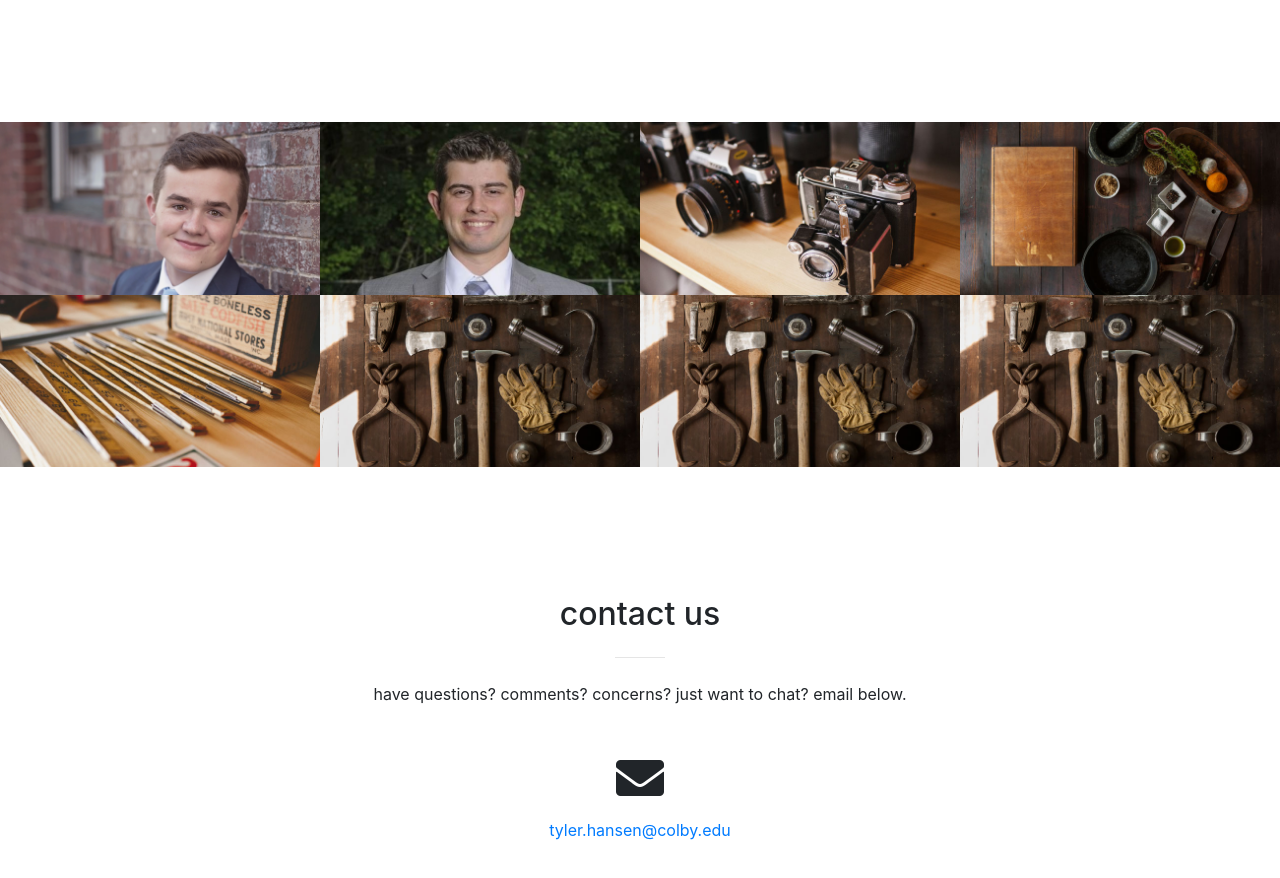
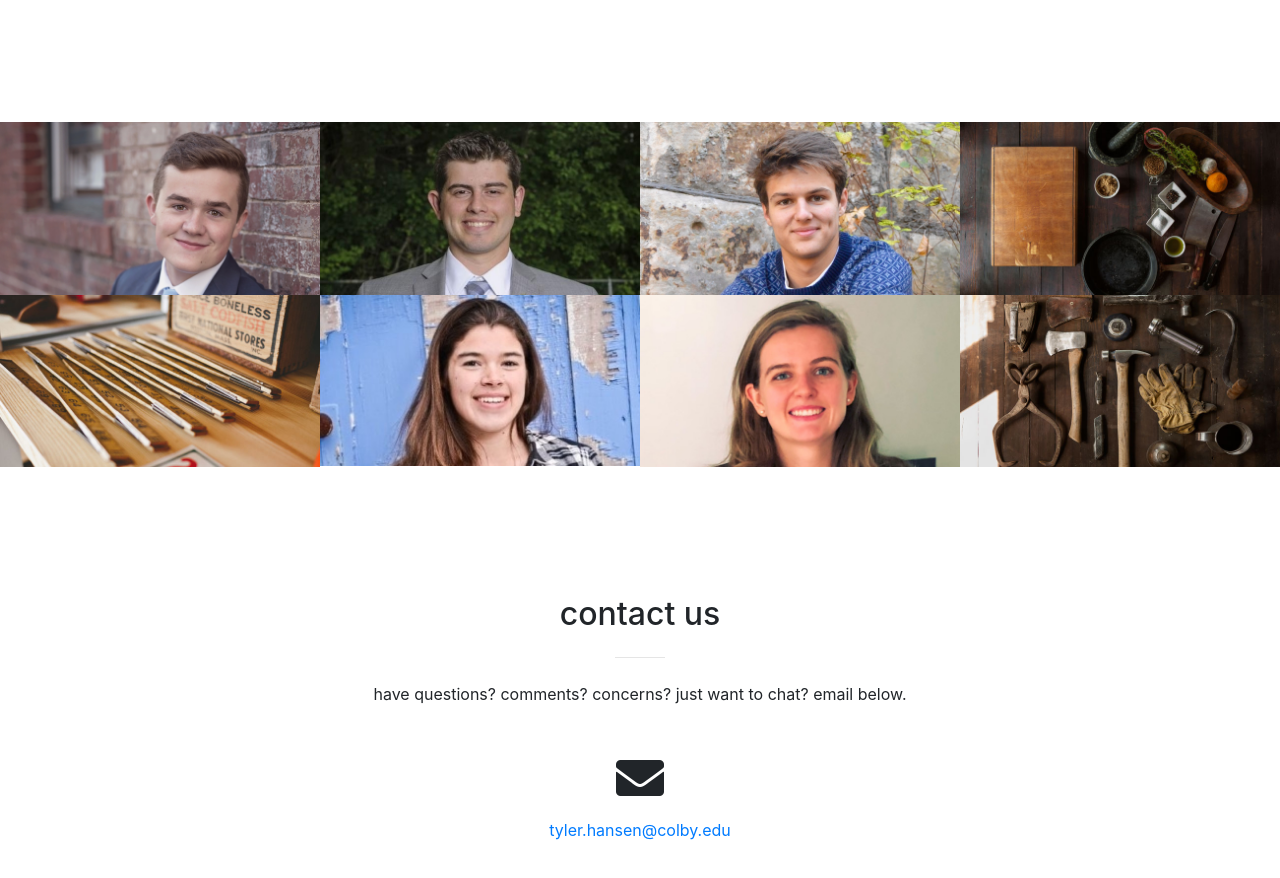
Before and after one commit to TyHansen00/renaissance, a website with bundled scripts: page index.html in a window 1280 px wide. Shown: the part 1820-2698 px from the top of the page. Built offline with nearby package versions, Linux system fonts and the light colour scheme.

Commit message:
added some photos
updating people

```diff
--- a/index.html
+++ b/index.html
@@ -150,8 +150,8 @@
             </a>
           </div>
           <div class="col-lg-3 col-sm-6">
-            <a class="portfolio-box" href="img/portfolio/fullsize/3.jpg">
-              <img class="img-fluid" src="img/portfolio/thumbnails/3.jpg" alt="">
+            <a class="portfolio-box" href="https://www.linkedin.com/in/william-kerker-963485158/">
+              <img class="img-fluid" src="img/portfolio/thumbnails/fosspic.jpg" alt="">
               <div class="portfolio-box-caption">
                 <div class="portfolio-box-caption-content">
                   <div class="project-category text-faded">
@@ -195,8 +195,8 @@
             </a>
           </div>
           <div class="col-lg-3 col-sm-6">
-            <a class="portfolio-box" href="img/portfolio/fullsize/6.jpg">
-              <img class="img-fluid" src="img/portfolio/thumbnails/6.jpg" alt="">
+            <a class="portfolio-box" href="https://www.linkedin.com/in/amy-bruce-11b888126/">
+              <img class="img-fluid" src="img/portfolio/thumbnails/amypic.jpg" alt="">
               <div class="portfolio-box-caption">
                 <div class="portfolio-box-caption-content">
                   <div class="project-category text-faded">
@@ -210,8 +210,8 @@
             </a>
           </div>
           <div class="col-lg-3 col-sm-6">
-            <a class="portfolio-box" href="img/portfolio/fullsize/6.jpg">
-              <img class="img-fluid" src="img/portfolio/thumbnails/6.jpg" alt="">
+            <a class="portfolio-box" href="https://www.linkedin.com/in/margo-buys/">
+              <img class="img-fluid" src="img/portfolio/thumbnails/margopic.jpg" alt="">
               <div class="portfolio-box-caption">
                 <div class="portfolio-box-caption-content">
                   <div class="project-category text-faded">
```
Also changed, not shown: img/portfolio/thumbnails/amypic.jpg (added), img/portfolio/thumbnails/fosspic.jpg (added), img/portfolio/thumbnails/margopic.jpg (added), 4 other files.
